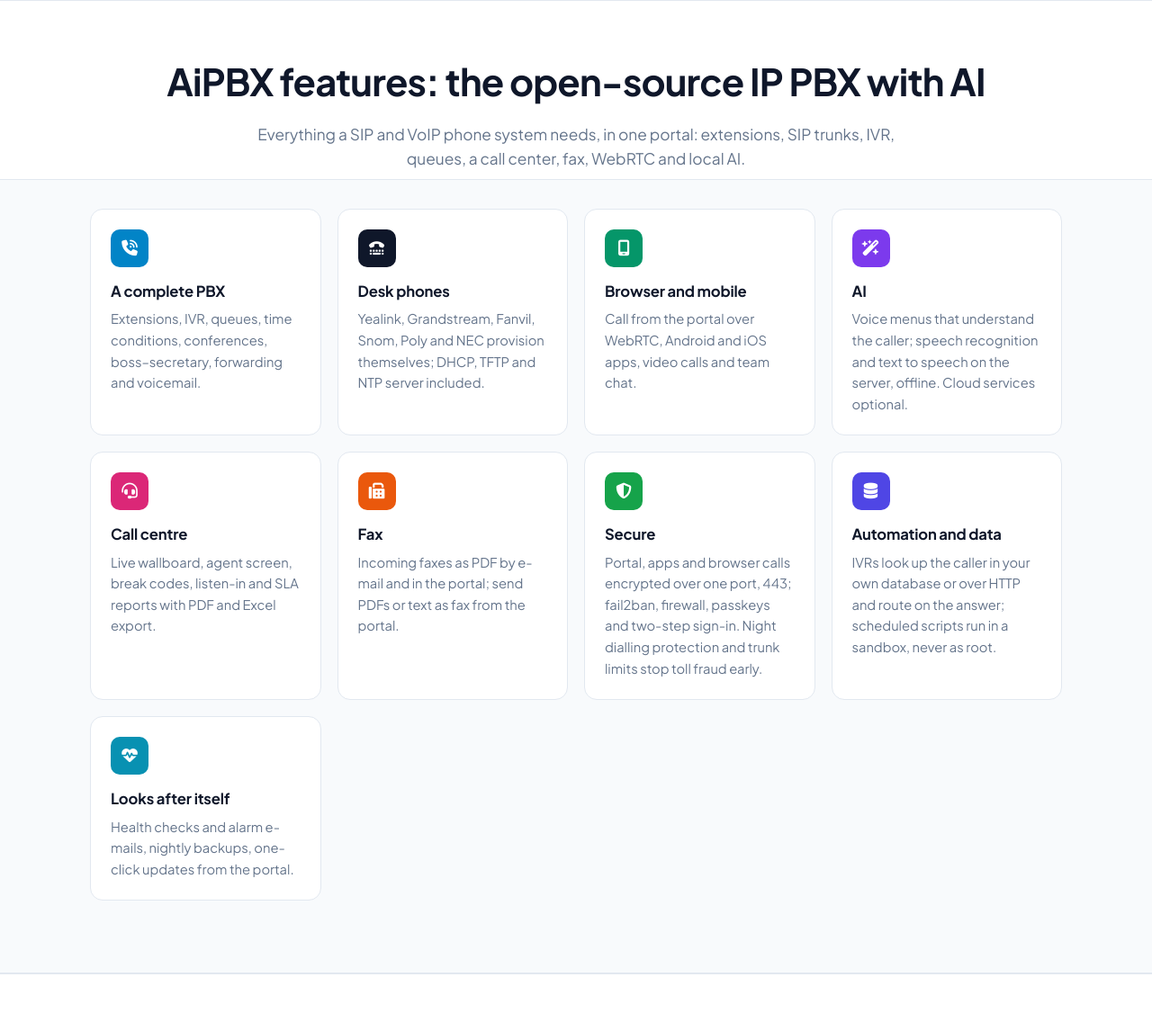
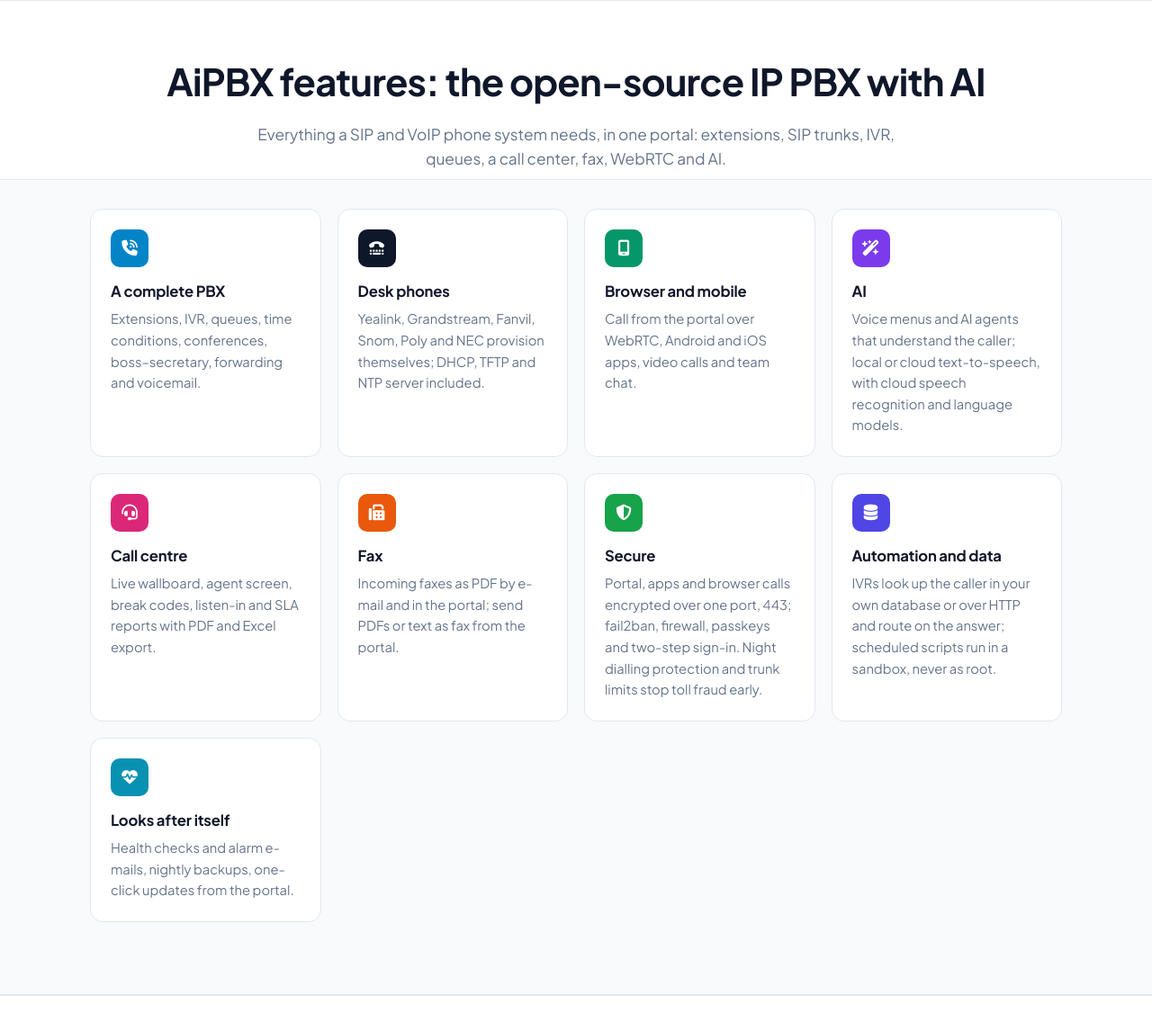
Before and after one commit to mahirgul/AiPBX-web, a PHP site: page /features.php in a window 1280 px wide. Shown: the part 65-1211 px from the top of the page at 90% size. Run offline with PHP 8.4, Linux system fonts and the light colour scheme; data that the repository does not hold is empty.

Commit message:
docs(web): align AI descriptions with voice agents and local TTS

```diff
--- a/features.php
+++ b/features.php
@@ -6,7 +6,7 @@ $page = 'features';
 require_once __DIR__ . '/includes/data.php';
 require_once __DIR__ . '/includes/content.php';
 $head = [t('AiPBX özellikleri: yapay zekâ destekli açık kaynak IP santral', 'AiPBX features: the open-source IP PBX with AI', 'AiPBX Funktionen: die Open-Source-IP-Telefonanlage mit KI', az: 'AiPBX xüsusiyyətləri: süni intellektli açıq mənbəli IP santral'),
-    t('SIP ve VoIP santralde ne gerekiyorsa tek portalda: dahililer, SIP trunk, IVR, kuyruklar, çağrı merkezi, faks, WebRTC ve yerel yapay zekâ.', 'Everything a SIP and VoIP phone system needs, in one portal: extensions, SIP trunks, IVR, queues, a call center, fax, WebRTC and local AI.', 'Alles, was eine SIP- und VoIP-Telefonanlage braucht, in einem Portal: Nebenstellen, SIP-Trunks, IVR, Warteschlangen, Callcenter, Fax, WebRTC und lokale KI.', az: 'SIP və VoIP santralda lazım olan hər şey bir portalda: daxili nömrələr, SIP trunk, IVR, növbələr, çağrı mərkəzi, faks, WebRTC və yerli süni intellekt.')];
+    t('SIP ve VoIP santralde ne gerekiyorsa tek portalda: dahililer, SIP trunk, IVR, kuyruklar, çağrı merkezi, faks, WebRTC ve yapay zekâ.', 'Everything a SIP and VoIP phone system needs, in one portal: extensions, SIP trunks, IVR, queues, a call center, fax, WebRTC and AI.', 'Alles, was eine SIP- und VoIP-Telefonanlage braucht, in einem Portal: Nebenstellen, SIP-Trunks, IVR, Warteschlangen, Callcenter, Fax, WebRTC und KI.', az: 'SIP və VoIP santralda lazım olan hər şey bir portalda: daxili nömrələr, SIP trunk, IVR, növbələr, çağrı mərkəzi, faks, WebRTC və süni intellekt.')];
 ?>
 <!DOCTYPE html>
 <html lang="<?= e($LANG) ?>" data-lang="<?= e($LANG) ?>">
--- a/includes/content.php
+++ b/includes/content.php
@@ -51,7 +51,7 @@ $features = [
         t('Portaldan WebRTC ile arama, Android ve iOS uygulaması, görüntülü arama ve ekip sohbeti.', 'Call from the portal over WebRTC, Android and iOS apps, video calls and team chat.', 'Anrufe im Portal per WebRTC, Android- und iOS-App, Videoanrufe und Team-Chat.', az: 'Portaldan WebRTC ilə zəng, Android və iOS tətbiqi, görüntülü zəng və komanda söhbəti.')],
     ['fa-wand-magic-sparkles', '#7c3aed',
         t('Yapay zekâ', 'AI', 'KI', az: 'Süni intellekt'),
-        t('Arayanı anlayan sesli menüler; konuşma tanıma ve seslendirme sunucuda, internetsiz. Bulut servisleri isteğe bağlı.', 'Voice menus that understand the caller; speech recognition and text to speech on the server, offline. Cloud services optional.', 'Sprachmenüs, die den Anrufer verstehen; Spracherkennung und Sprachausgabe auf dem Server, offline. Cloud optional.', az: 'Zəng edəni anlayan səsli menyular; nitq tanıma və səsləndirmə serverdə, internetsiz. Bulud xidmətləri isteğe bağlı.')],
+        t('Arayanı anlayan sesli menüler ve AI ajanlar; seslendirme sunucuda veya bulutta, konuşma tanıma ve dil modelleri bulut hesaplarıyla.', 'Voice menus and AI agents that understand the caller; local or cloud text-to-speech, with cloud speech recognition and language models.', 'Sprachmenüs und KI-Agenten, die den Anrufer verstehen; lokale oder Cloud-Sprachausgabe sowie Spracherkennung und Sprachmodelle über Cloud-Konten.', az: 'Zəng edəni anlayan səsli menyular və AI agentlər; səsləndirmə serverdə və ya buludda, nitq tanıma və dil modelləri bulud hesabları ilə.')],
     ['fa-headset', '#db2777',
         t('Çağrı merkezi', 'Call centre', 'Callcenter', az: 'Çağrı mərkəzi'),
         t('Canlı pano, temsilci ekranı, mola kodları, dinleme ve SLA raporları; PDF ve Excel çıktısı.', 'Live wallboard, agent screen, break codes, listen-in and SLA reports with PDF and Excel export.', 'Live-Wallboard, Agentenansicht, Pausencodes, Mithören und SLA-Berichte mit PDF- und Excel-Export.', az: 'Canlı panel, operator ekranı, fasilə kodları, dinləmə və SLA hesabatları; PDF və Excel çıxışı.')],
--- a/includes/data.php
+++ b/includes/data.php
@@ -43,22 +43,22 @@ const VIDEOS = [
 const VIDEO_INFO = [
     'eDHHHW6ZcvQ' => ['lang' => 'tr', 'date' => '2026-10-22T15:16:16-07:00', 'duration' => 'PT3M48S',
         'title' => 'AiPBX Kurulumu: Açık Kaynak IP Santral Adım Adım (Ubuntu & Debian · Asterisk 22)',
-        'desc' => 'AiPBX açık kaynak IP santralin Ubuntu, Debian veya Raspberry Pi sunucuya tek komutla kurulumu: Asterisk 22, PJSIP, WebRTC, SIP/TLS, T.38 faks, çağrı merkezi ve yerel yapay zekâ.'],
+        'desc' => 'AiPBX açık kaynak IP santralin Ubuntu, Debian veya Raspberry Pi sunucuya tek komutla kurulumu: Asterisk 22, PJSIP, WebRTC, SIP/TLS, T.38 faks, çağrı merkezi ve yapay zekâ.'],
     'lH1-k_z5jFE' => ['lang' => 'en', 'date' => '2026-10-22T15:08:18-07:00', 'duration' => 'PT4M24S',
         'title' => 'How to Install AiPBX: Open-Source AI-Powered IP PBX, Step by Step (Ubuntu, Debian & Raspberry Pi · Asterisk 22)',
-        'desc' => 'Installing the AiPBX open-source IP PBX on an empty Ubuntu, Debian or Raspberry Pi server with one command: Asterisk 22, PJSIP, WebRTC, SIP over TLS, T.38 fax, a call center and local AI.'],
+        'desc' => 'Installing the AiPBX open-source IP PBX on an empty Ubuntu, Debian or Raspberry Pi server with one command: Asterisk 22, PJSIP, WebRTC, SIP over TLS, T.38 fax, a call center and AI.'],
     '1QuOM6Rtcbg' => ['lang' => 'de', 'date' => '2026-10-22T15:18:29-07:00', 'duration' => 'PT4M3S',
         'title' => 'AiPBX installieren: Quelloffene IP-Telefonanlage mit KI, Schritt für Schritt (Ubuntu & Debian)',
-        'desc' => 'Installation der Open-Source-Telefonanlage AiPBX mit einem Befehl auf einem leeren Ubuntu- oder Debian-Server: Asterisk 22, PJSIP, WebRTC, SIP über TLS, T.38-Fax, Callcenter und lokale KI.'],
+        'desc' => 'Installation der Open-Source-Telefonanlage AiPBX mit einem Befehl auf einem leeren Ubuntu- oder Debian-Server: Asterisk 22, PJSIP, WebRTC, SIP über TLS, T.38-Fax, Callcenter und KI.'],
     'Teol14NgXbY' => ['lang' => 'tr', 'date' => '2026-10-25T12:19:22-07:00', 'duration' => 'PT9M47S',
         'title' => 'AiPBX Menü Turu: Açık Kaynak IP Santralin Bütün Ekranları (Asterisk 22 · WebRTC · Çağrı Merkezi)',
-        'desc' => 'AiPBX yönetim panelinin bütün menülerini sırayla tanıtıyoruz: dahililer, SIP dış hatlar, gelen ve giden yönlendirmeler, IVR, kuyruklar, çağrı merkezi, faks, yerel yapay zekâ, entegrasyonlar ve güvenlik. Örnek verilerle, yeni kurulmuş bir santral üzerinde.'],
+        'desc' => 'AiPBX yönetim panelinin bütün menülerini sırayla tanıtıyoruz: dahililer, SIP dış hatlar, gelen ve giden yönlendirmeler, IVR, kuyruklar, çağrı merkezi, faks, yapay zekâ, entegrasyonlar ve güvenlik. Örnek verilerle, yeni kurulmuş bir santral üzerinde.'],
     'xU0BYN6AKE4' => ['lang' => 'en', 'date' => '2026-10-25T12:19:30-07:00', 'duration' => 'PT10M46S',
         'title' => 'AiPBX Menu Tour: Every Screen of the Open-Source IP PBX (Asterisk 22 · WebRTC · Call Center)',
-        'desc' => 'We walk through every menu of the AiPBX administration portal: extensions, SIP trunks, inbound and outbound routes, IVR, queues, the call center, fax, local AI, integrations and security. With sample data, on a freshly installed system.'],
+        'desc' => 'We walk through every menu of the AiPBX administration portal: extensions, SIP trunks, inbound and outbound routes, IVR, queues, the call center, fax, AI, integrations and security. With sample data, on a freshly installed system.'],
     '8whV_DY3ZqQ' => ['lang' => 'de', 'date' => '2026-10-25T12:19:35-07:00', 'duration' => 'PT10M4S',
         'title' => 'AiPBX Menütour: Alle Seiten der Open-Source-Telefonanlage (Asterisk 22 · WebRTC · Callcenter)',
-        'desc' => 'Wir gehen alle Menüs des AiPBX-Verwaltungsportals durch: Nebenstellen, SIP-Trunks, eingehende und ausgehende Routen, IVR, Warteschlangen, Callcenter, Fax, lokale KI, Integrationen und Sicherheit. Mit Beispieldaten auf einer frisch installierten Anlage.'],
+        'desc' => 'Wir gehen alle Menüs des AiPBX-Verwaltungsportals durch: Nebenstellen, SIP-Trunks, eingehende und ausgehende Routen, IVR, Warteschlangen, Callcenter, Fax, KI, Integrationen und Sicherheit. Mit Beispieldaten auf einer frisch installierten Anlage.'],
 ];
 
 /** "/css/site.css" -> "/css/site.css?v=<mtime>": browsers fetch a file again as soon as it changes. */
--- a/includes/seo-helper.php
+++ b/includes/seo-helper.php
@@ -12,34 +12,34 @@ $pageSeoMap = array (
     'tr' =>
     array (
       'title' => 'AiPBX — Açık kaynak, yapay zekâ destekli IP santral',
-      'desc' => 'Tek komutla kurulan ücretsiz kurumsal santral: web portalı, masaüstü telefonlar, Android ve iOS uygulaması, çağrı merkezi, faks ve yerel yapay zekâ. Asterisk 22, MIT lisansı.',
+      'desc' => 'Tek komutla kurulan ücretsiz kurumsal santral: web portalı, masaüstü telefonlar, Android ve iOS uygulaması, çağrı merkezi, faks ve yapay zekâ. Asterisk 22, MIT lisansı.',
       'keywords' => 'AiPBX, %100 free, açık kaynak IP santral, open source PBX, yapay zeka destekli santral, ai powered pbx, ai supported voip, VoIP santral, SIP santral, SIP trunk, PJSIP, Asterisk 22, WebRTC softphone, ücretsiz IP santral, kurumsal telefon santrali',
     ),
     'en' =>
     array (
       'title' => 'AiPBX — Open-source IP PBX with AI built in',
-      'desc' => 'A free business phone system installed with one command: web portal, desk phones, Android and iOS apps, call centre, fax and local AI. Asterisk 22, MIT license.',
+      'desc' => 'A free business phone system installed with one command: web portal, desk phones, Android and iOS apps, call centre, fax and AI. Asterisk 22, MIT license.',
       'keywords' => 'AiPBX, 100% free pbx, open source ip pbx, opensource voip, ai powered pbx, ai supported telephony, voip, sip, sip trunk, pjsip, asterisk 22, webrtc softphone, free business phone system, enterprise voip solution',
     ),
     'de' =>
     array (
       'title' => 'AiPBX — Open-Source-Telefonanlage mit KI',
-      'desc' => 'Eine kostenlose Telefonanlage, mit einem Befehl installiert: Webportal, Tischtelefone, Android- und iOS-App, Callcenter, Fax und lokale KI. Asterisk 22, MIT-Lizenz.',
+      'desc' => 'Eine kostenlose Telefonanlage, mit einem Befehl installiert: Webportal, Tischtelefone, Android- und iOS-App, Callcenter, Fax und KI. Asterisk 22, MIT-Lizenz.',
       'keywords' => 'AiPBX, 100% free, Open Source IP TK-Anlage, KI Telefonanlage, ai powered voip, Asterisk 22, WebRTC Telefonie, Port 443 SIP, Enterprise Kommunikation, VoIP SIP',
     ),
     'az' =>
     array (
       'title' => 'AiPBX — Süni intellektli açıq mənbəli IP santral',
-      'desc' => 'Bir əmrlə quraşdırılan pulsuz korporativ santral: veb portal, masaüstü telefonlar, Android və iOS tətbiqi, çağrı mərkəzi, faks və yerli süni intellekt. Asterisk 22, MIT lisenziyası.',
+      'desc' => 'Bir əmrlə quraşdırılan pulsuz korporativ santral: veb portal, masaüstü telefonlar, Android və iOS tətbiqi, çağrı mərkəzi, faks və süni intellekt. Asterisk 22, MIT lisenziyası.',
       'keywords' => 'AiPBX, 100% pulsuz, açıq mənbəli IP santral, süni intellekt santral, ai powered pbx, VoIP santral, SIP santral, SIP trunk, PJSIP, Asterisk 22, WebRTC softphone',
     ),
     'slug' => '/',
   ),
   'features' => array (
-    'tr' => array ('title' => 'AiPBX Özellikleri: Açık Kaynak IP Santral, SIP, VoIP ve Yapay Zekâ', 'desc' => 'AiPBX ile neler yapılır: dahililer, SIP trunk, IVR, kuyruklar, çağrı merkezi, faks, WebRTC, masaüstü telefonlar ve yerel yapay zekâ. Ücretsiz, açık kaynak IP santral.', 'keywords' => 'AiPBX özellikleri, IP santral, açık kaynak santral, SIP santral, VoIP santral, yapay zeka santral, AI PBX, çağrı merkezi yazılımı, IVR, SIP trunk, Asterisk 22, WebRTC, faks sunucusu, telefon santrali'),
-    'en' => array ('title' => 'AiPBX Features: Open-Source IP PBX, SIP, VoIP Phone System with AI', 'desc' => 'What AiPBX does: extensions, SIP trunks, IVR, queues, a call center, fax, WebRTC, desk phones and local AI. A free, open-source IP PBX built on Asterisk 22.', 'keywords' => 'AiPBX features, IP PBX, open source PBX, SIP PBX, VoIP phone system, AI PBX, AI powered PBX, call center software, IVR, SIP trunk, Asterisk 22, WebRTC, fax server, business phone system'),
-    'de' => array ('title' => 'AiPBX Funktionen: Open-Source-IP-Telefonanlage, SIP, VoIP und KI', 'desc' => 'Was AiPBX kann: Nebenstellen, SIP-Trunks, IVR, Warteschlangen, Callcenter, Fax, WebRTC, Tischtelefone und lokale KI. Kostenlose Open-Source-Telefonanlage auf Asterisk 22.', 'keywords' => 'AiPBX Funktionen, IP-Telefonanlage, Open Source Telefonanlage, SIP Telefonanlage, VoIP Telefonanlage, KI Telefonanlage, AI PBX, Callcenter Software, IVR, SIP-Trunk, Asterisk 22, WebRTC, Faxserver'),
-    'az' => array ('title' => 'AiPBX xüsusiyyətləri: açıq mənbəli IP santral, SIP, VoIP və süni intellekt', 'desc' => 'AiPBX: daxili nömrələr, SIP trunk, IVR, növbələr, çağrı mərkəzi, faks, WebRTC, masaüstü telefonlar və yerli süni intellekt. Pulsuz, açıq mənbəli IP santral.', 'keywords' => 'AiPBX xüsusiyyətləri, IP santral, açıq mənbəli santral, SIP santral, VoIP santral, süni intellekt santral, AI PBX, çağrı mərkəzi, IVR, SIP trunk, Asterisk 22, WebRTC'),
+    'tr' => array ('title' => 'AiPBX Özellikleri: Açık Kaynak IP Santral, SIP, VoIP ve Yapay Zekâ', 'desc' => 'AiPBX ile neler yapılır: dahililer, SIP trunk, IVR, kuyruklar, çağrı merkezi, faks, WebRTC, masaüstü telefonlar ve yapay zekâ. Ücretsiz, açık kaynak IP santral.', 'keywords' => 'AiPBX özellikleri, IP santral, açık kaynak santral, SIP santral, VoIP santral, yapay zeka santral, AI PBX, çağrı merkezi yazılımı, IVR, SIP trunk, Asterisk 22, WebRTC, faks sunucusu, telefon santrali'),
+    'en' => array ('title' => 'AiPBX Features: Open-Source IP PBX, SIP, VoIP Phone System with AI', 'desc' => 'What AiPBX does: extensions, SIP trunks, IVR, queues, a call center, fax, WebRTC, desk phones and AI. A free, open-source IP PBX built on Asterisk 22.', 'keywords' => 'AiPBX features, IP PBX, open source PBX, SIP PBX, VoIP phone system, AI PBX, AI powered PBX, call center software, IVR, SIP trunk, Asterisk 22, WebRTC, fax server, business phone system'),
+    'de' => array ('title' => 'AiPBX Funktionen: Open-Source-IP-Telefonanlage, SIP, VoIP und KI', 'desc' => 'Was AiPBX kann: Nebenstellen, SIP-Trunks, IVR, Warteschlangen, Callcenter, Fax, WebRTC, Tischtelefone und KI. Kostenlose Open-Source-Telefonanlage auf Asterisk 22.', 'keywords' => 'AiPBX Funktionen, IP-Telefonanlage, Open Source Telefonanlage, SIP Telefonanlage, VoIP Telefonanlage, KI Telefonanlage, AI PBX, Callcenter Software, IVR, SIP-Trunk, Asterisk 22, WebRTC, Faxserver'),
+    'az' => array ('title' => 'AiPBX xüsusiyyətləri: açıq mənbəli IP santral, SIP, VoIP və süni intellekt', 'desc' => 'AiPBX: daxili nömrələr, SIP trunk, IVR, növbələr, çağrı mərkəzi, faks, WebRTC, masaüstü telefonlar və süni intellekt. Pulsuz, açıq mənbəli IP santral.', 'keywords' => 'AiPBX xüsusiyyətləri, IP santral, açıq mənbəli santral, SIP santral, VoIP santral, süni intellekt santral, AI PBX, çağrı mərkəzi, IVR, SIP trunk, Asterisk 22, WebRTC'),
     'slug' => '/features',
   ),
   'install' => array (
```
